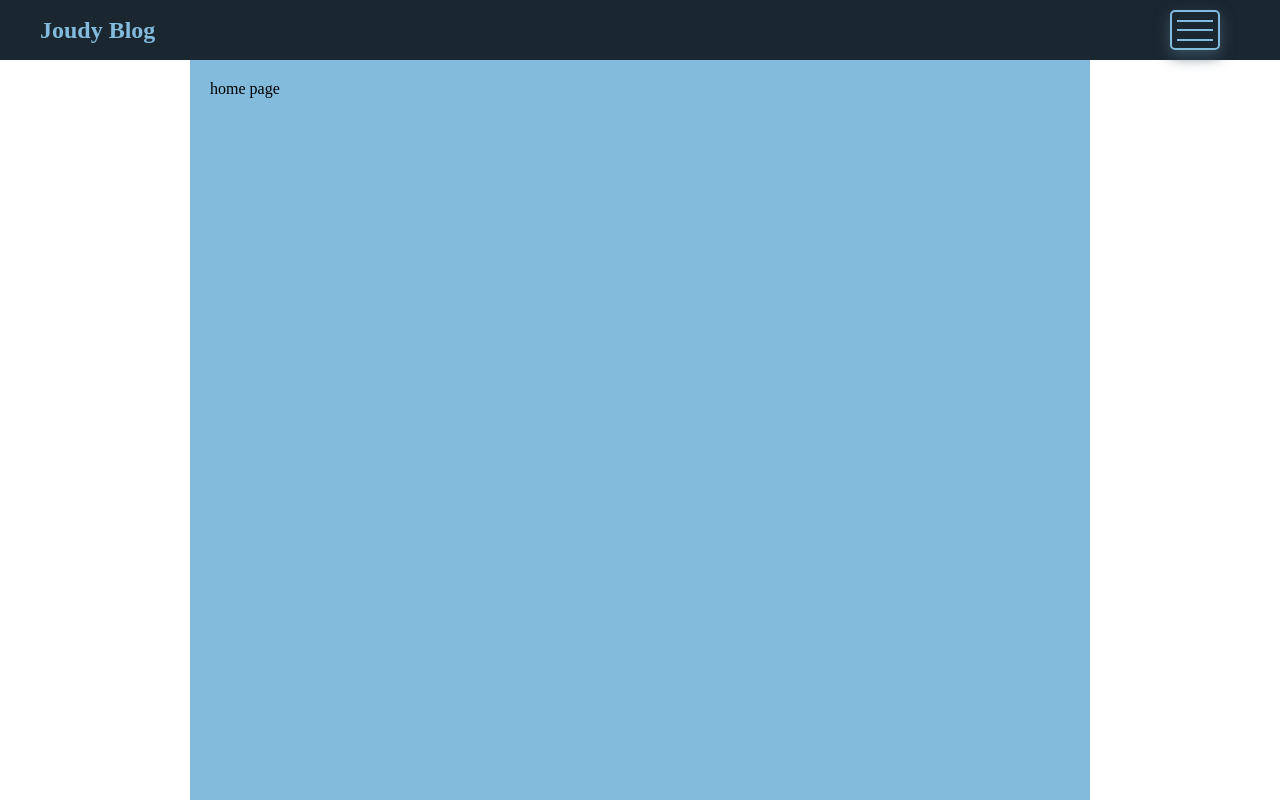
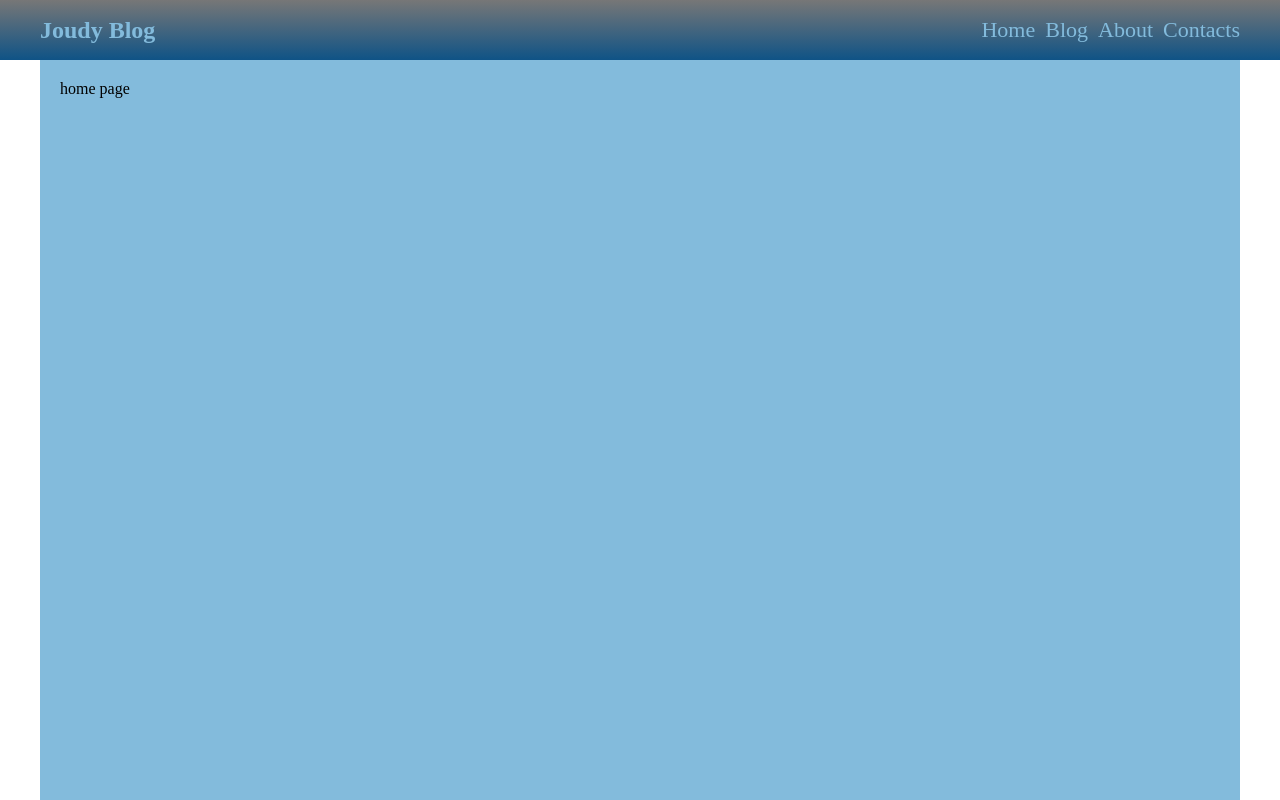
Before and after one commit to joudyjoudy/joudy-blog, a Next.js app: page / in a window 1280 px wide. Built offline with nearby package versions, Linux system fonts and the light colour scheme.

Commit message:
Add nav for computer

```diff
--- a/src/Components/Navbar/NavLink.jsx
+++ b/src/Components/Navbar/NavLink.jsx
@@ -1,6 +1,12 @@
 import Link from "next/link";
+import { usePathname } from "next/navigation";
+import classes from "./Navbar.module.css";
 export default function NavLink({href, text, hideNavList}) {
-    return <li onClick={hideNavList}>
+     const pathname = usePathname();
+     const isActive = href === "/"
+     ? pathname === "/" : pathname.startsWith(href);;
+    return (<li onClick={hideNavList}
+    className={`${isActive ?  classes["active"] : ""}`}>
         <Link href={href}>{text}</Link>
-    </li>
+    </li>)
 }
--- /dev/null
+++ b/src/Components/Navbar/NavLink.module.css
@@ -0,0 +1,3 @@
+.active{
+    color:blue;
+}
--- a/src/Components/Navbar/Navbar.jsx
+++ b/src/Components/Navbar/Navbar.jsx
@@ -19,7 +19,7 @@ export default function Navbar(){
             <NavLink href="/about" text="About" hideNavList={hideNavList} />
             <NavLink href="/contacts" text="Contacts" hideNavList={hideNavList} />
         </ul>
-        <button onClick={toggleNavList} className={classes["menu-button"]}>
+        <button onClick={toggleNavList} className={classes["menu-button"]} aria-label="menu">
             <span></span>
             <span></span>
             <span></span>
--- a/src/Components/Navbar/Navbar.module.css
+++ b/src/Components/Navbar/Navbar.module.css
@@ -4,11 +4,12 @@
     justify-content: space-between;
     position: fixed;
     z-index: 9999;
-    background-color: #1a2630;
-    color: #83bbdc;
+    background-color:var(--color-one);
+    color: var(--color-two);
     width: 100%;
     height: 60px;
     padding:0 10px;
+    background: linear-gradient(to bottom, #777, #0f5386);
 }
 .nav-list{
     display: flex;
@@ -19,8 +20,8 @@
     gap: 10px;
     top: 60px;
     left: 0;
-    color: #83bbdc;
-    background-color: #395162;
+    color: var(--color-two);
+    background-color: var(--color-three);
     height: calc(100vh - 60px);
     width: 67%;
     transform: translateX(-100%);
@@ -35,19 +36,26 @@
     height: 40px;
     width: 40px;
     background-color: transparent;
-    border: 2px solid #83bbdc;
+    border: 2px solid var(--color-two);
     border-radius: 5px;
     cursor: pointer;
     display: flex;
     justify-content: space-evenly;
     flex-direction: column;
     padding: 0 5px;
-
+    transition: 200ms;
+}
+.menu-button :hover{
+    background-color: white;
+    transition: 200ms;
+}
+.menu-button:hover span {
+    background-color: white;
 }
 .menu-button span{
     width: 100%;
     height: 2px;
-    background-color: #83bbdc;
+    background-color: var(--color-two);
 }
 @media (min-width: 767px) {
     .nav-bar{
@@ -60,4 +68,18 @@
     padding-left: 40px;
     padding-right: 40px;
     }
+    .menu-button{
+        display: none;
+    }
+    .nav-list{
+        visibility: visible;
+        transform: translateX(0);
+        height: fit-content;
+        width: fit-content;
+        flex-direction: row;
+        position: static;
+        background-color: transparent;
+        font-size: 22px;
+
+    }
 }
--- a/src/app/globals.css
+++ b/src/app/globals.css
@@ -1,6 +1,9 @@
 :root {
   --background: #ffffff;
   --foreground: #171717;
+  --color-one:#1a2630;
+  --color-two:#83bbdc;
+  --color-three:#395162;
 }
 
 
@@ -34,12 +37,15 @@ button{
 }
 
 .main{
-  max-width: 900px;
+
+  overflow-y: auto;
+  transform: translateY(60px);
+}
+.main-section{
+   max-width: 1200px;
   background-color: #83bbdc;
   margin: auto;
-  transform: translateY(60px);
   padding: 20px;
+  margin: auto;
   min-height: calc(100vh - 60px);
-  max-height:calc(100vh - 60px);
-  overflow-y: auto;
 }
--- a/src/app/layout.js
+++ b/src/app/layout.js
@@ -1,4 +1,3 @@
-
 import Navbar from "@/Components/Navbar/Navbar";
 import "./globals.css";
 
@@ -15,7 +14,7 @@ export default function RootLayout({ children }) {
       <body suppressHydrationWarning={true}>
         <Navbar />
         <main className="main">
-          {children}
+          <section className="main-section">{children}</section>
         </main>
 
       </body>
```
